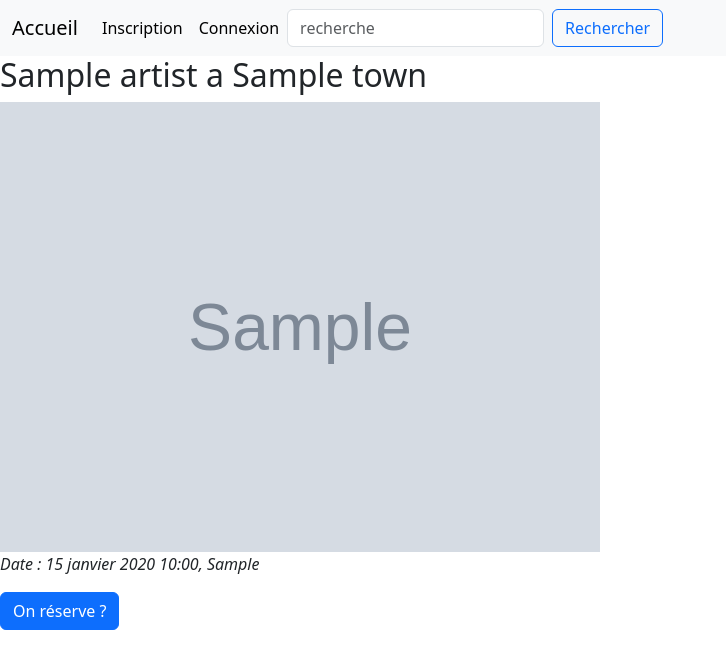
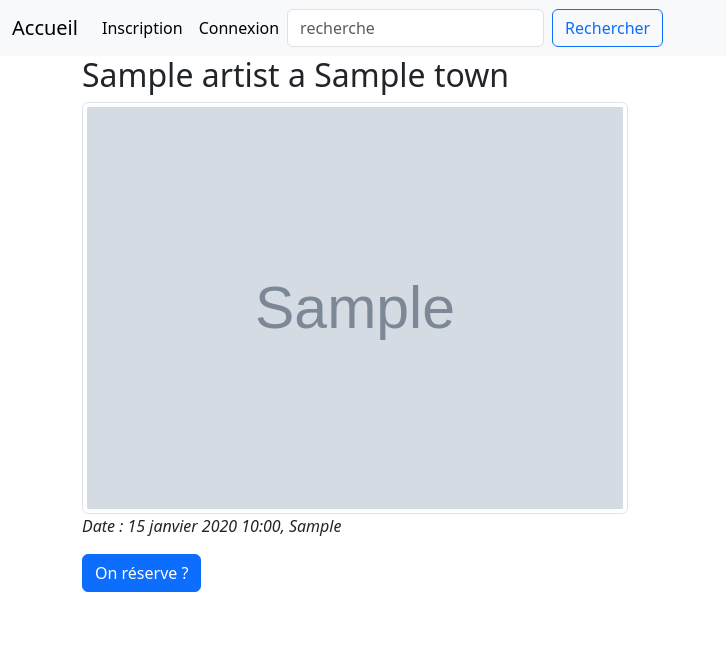
Before and after one commit to gabigab117/R-servations-de-places-de-concerts, a Django app: page / in a window 1280 px wide. Shown: the top 669 px of the page, without its empty margins (0-726 px from the left). Run offline with Django 4.2, Linux system fonts and the light colour scheme; tables that the repository leaves empty hold one stand-in row (values such as "Sample post"); grey boxes marked "Sample" are stand-in pictures.

Commit message:
clean_code

```diff
--- a/accounts/forms.py
+++ b/accounts/forms.py
@@ -5,7 +5,7 @@ from django import forms
 
 # création d'un compte
 class CustomUserCreation(UserCreationForm):
-    class Meta(UserCreationForm.Meta):
+    class Meta:
         model = Shopper
         fields = ('email', 'genre', 'last_name', 'first_name', 'tel')
 
--- a/accounts/urls.py
+++ b/accounts/urls.py
@@ -1,4 +1,4 @@
-from django.urls import path, include
+from django.urls import path
 from .views import signup, login_user, logout_user, profil, set_address_default, delete_address
 
 
--- a/api/urls.py
+++ b/api/urls.py
@@ -4,10 +4,10 @@ from .views import TicketViewset, UserViewset
 
 
 router = DefaultRouter()
-router.register('ticket', TicketViewset)
-router.register('shopper', UserViewset)
+router.register('ticket', TicketViewset, basename="ticket")
+router.register('shopper', UserViewset, basename="shopper")
 
-
+app_name = "api"
 urlpatterns = [
     path("api-auth/", include("rest_framework.urls")),
     path('', include(router.urls)),
--- a/project/settings.py
+++ b/project/settings.py
@@ -45,8 +45,9 @@ INSTALLED_APPS = [
     'store',
     'verify_email.apps.VerifyEmailConfig',
     'rest_framework',
+    'rest_framework.authtoken',
     'api',
-    'django_filters'
+    'django_filters',
 ]
 
 MIDDLEWARE = [
@@ -64,7 +65,7 @@ ROOT_URLCONF = 'project.urls'
 TEMPLATES = [
     {
         'BACKEND': 'django.template.backends.django.DjangoTemplates',
-        'DIRS': [BASE_DIR / "templates", BASE_DIR / 'project/templates'],
+        'DIRS': [BASE_DIR / "templates"],
         'APP_DIRS': True,
         'OPTIONS': {
             'context_processors': [
--- a/store/templates/store/index.html
+++ b/store/templates/store/index.html
@@ -6,18 +6,22 @@
 
 {% block content %}
 
-
+<div class="container">
+    <div class="row">
 {% for concert in concerts %}
 
 {% if concert.stock_tickets > 0 %}
 
+
+        <div class="col-12 col-md-12 col-lg-6">
 <h2>{{ concert.name.name }} a {{ concert.city.name }}</h2>
-<img src="{{ concert.thumbnail_url }}" alt="{{ concert.name.name }}" width="600">
+<img src="{{ concert.thumbnail_url }}" alt="{{ concert.name.name }}" width="600" class="img-thumbnail">
 <p><i>Date : {{ concert.date }}, {{ concert.place }}</i></p>
 <a href="{{ concert.get_absolute_url }}" class="btn btn-primary">On réserve ?</a>
-
+ </div>
 {% endif %}
 {% endfor %}
 
-
+</div>
+</div>
 {% endblock %}
--- a/store/urls.py
+++ b/store/urls.py
@@ -1,5 +1,6 @@
 from django.urls import path
-from .views import concert_detail, add_to_cart, cart, delete_cart, create_checkout_session, checkout_success, stripe_webhook
+from .views import concert_detail, add_to_cart, cart, delete_cart, create_checkout_session, checkout_success, \
+    stripe_webhook
 
 
 app_name = "store"
--- a/store/views.py
+++ b/store/views.py
@@ -7,7 +7,7 @@ from django.urls import reverse
 from django.views.decorators.csrf import csrf_exempt
 
 from accounts.models import Shopper, ShippingAddress
-from .models import Concert, Cart, Order, Ticket
+from .models import Concert, Order
 from project.settings import STRIPE_APIKEY
 import stripe
 from django.forms import modelformset_factory
```
Also changed, not shown: store/templates/store/cart.html (+16 -4 lines).
